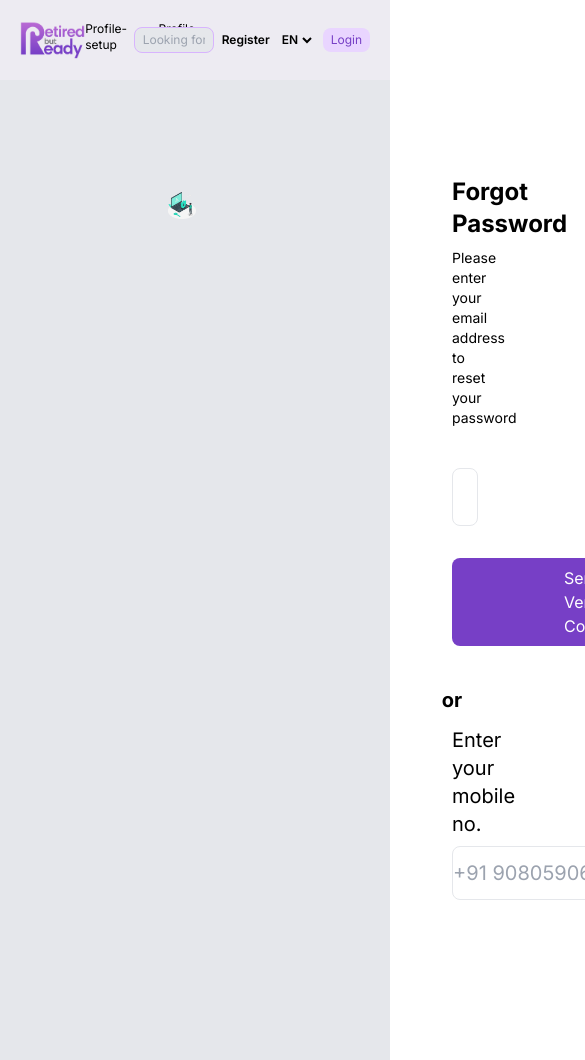
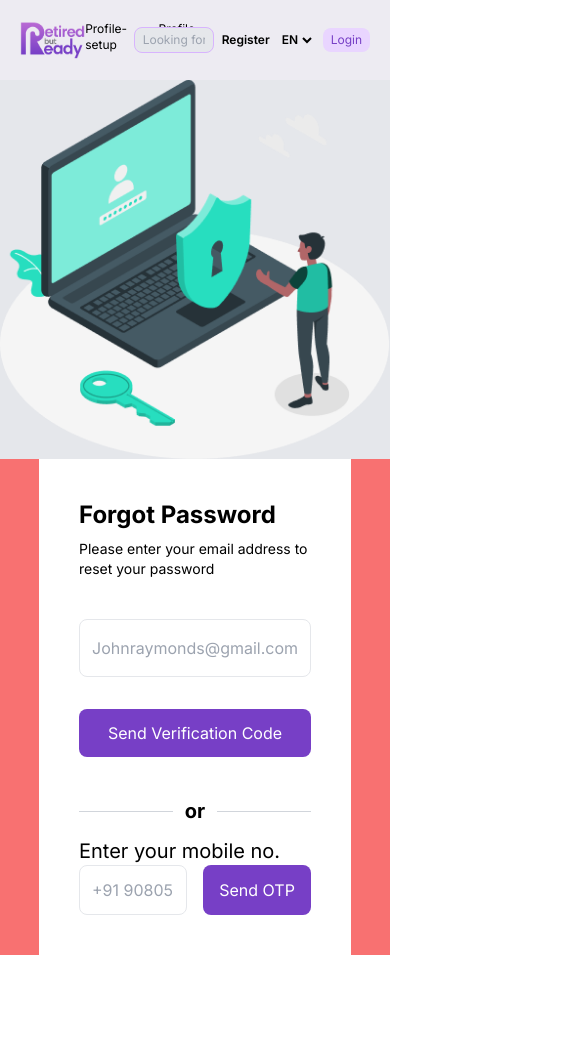
Before and after one commit to morajdhwaj/retired-but-ready, a Next.js app: page /forgot-password in a window 390 px wide. Shown: the top 1060 px of the page, 585 px wide, since content can reach past the window. After the commit the page ends 955 px from the top, so only its background shows below. Built offline with nearby package versions, Linux system fonts and the light colour scheme.

Commit message:
make a responsive of forgot-password page

```diff
--- a/src/app/(pages)/forgot-password/page.js
+++ b/src/app/(pages)/forgot-password/page.js
@@ -37,18 +37,19 @@ const page = () => {
   return (
     <div>
       <Navbar />
-      <div className="bg-gray-200 flex h-auto">
-        <div className="w-2/5 mt-28">
+      <div className="mt-20 bg-gray-200 h-auto md:flex lg:flex">
+        <div className="md:w-full lg:w-1/2  justify-center items-center flex ">
           <Image
             src="/assets/Group-26113.png"
-            width={700}
+            width={500}
             alt="forgot-image"
-            height={200}
-            className=" pt-10 pl-32 mt-10 ml-10"
+            height={500}
+
+
           />
         </div>
-        <div className="w-3/5 mt-24  ">
-          <div className="bg-white  pb-20 p-10 mr-20 ml-64 mt-10 mb-20">
+        <div className="md:w-full  justify-center flex items-center lg:w-1/2 bg-red-400  ">
+          <div className="bg-white  w-[80%] p-10">
             <h1 className="font-bold text-2xl">Forgot Password</h1>
             <h6 className="text-sm pt-2">
               Please enter your email address to reset your password
@@ -58,11 +59,11 @@ const page = () => {
               type="email"
               onChange={(e) => setEmail(e.target.value)}
               placeholder="Johnraymonds@gmail.com"
-              className="border border-gray-200 rounded-lg py-4 mt-10 w-full p-3 "
+              className="border border-gray-200 rounded-lg py-4 mt-10 p-3 w-full"
             />
             <button
               onClick={handlePassword}
-              className="bg-[#773FC6] text-white px-28 py-2 rounded-lg mt-8 w-full"
+              className="bg-[#773FC6]  text-white py-3 rounded-lg mt-8 w-full"
             >
               Send Verification Code
             </button>
@@ -71,14 +72,14 @@ const page = () => {
               <h1 className="text-xl font-bold ml-3 mr-3">or</h1>
               <div className="bg-gray-300 h-[1px] w-[200px] " />
             </div>
-            <div className=" mt-3">
+            <div className=" mt-3 ">
               <h1 className="text-xl">Enter your mobile no.</h1>
-              <div className=" flex  ">
+             <div className="   h-full flex justify-between gap-4 ">
                 <input
-                  placeholder="+91 9080590666"
-                  className="border border-gray-200 rounded-lg px-55 py-3 mt-2 text-xl"
+                  placeholder="+91 90805 90666"
+                  className="border border-gray-200 rounded-lg w-1/2 p-3 "
                 />
-                <button className="bg-[#773FC6] rounded-lg  text-white mt-2 ml-3 w-full">
+                <button className="bg-[#773FC6] rounded-lg  text-white w-1/2 p-3 ">
                   Send OTP
                 </button>
               </div>
--- a/src/app/components/Navbar.js
+++ b/src/app/components/Navbar.js
@@ -3,6 +3,7 @@ import Link from "next/link";
 import React from "react";
 
 const Navbar = () => {
+
   return (
     <div className="flex bg-[#EDEBF2] fixed top-0 left-0 bottom-0 w-full h-20 z-50 items-center px-5 md:px-10 ">
       <div className="w-1/2 flex text-xs justify-between ">
```
